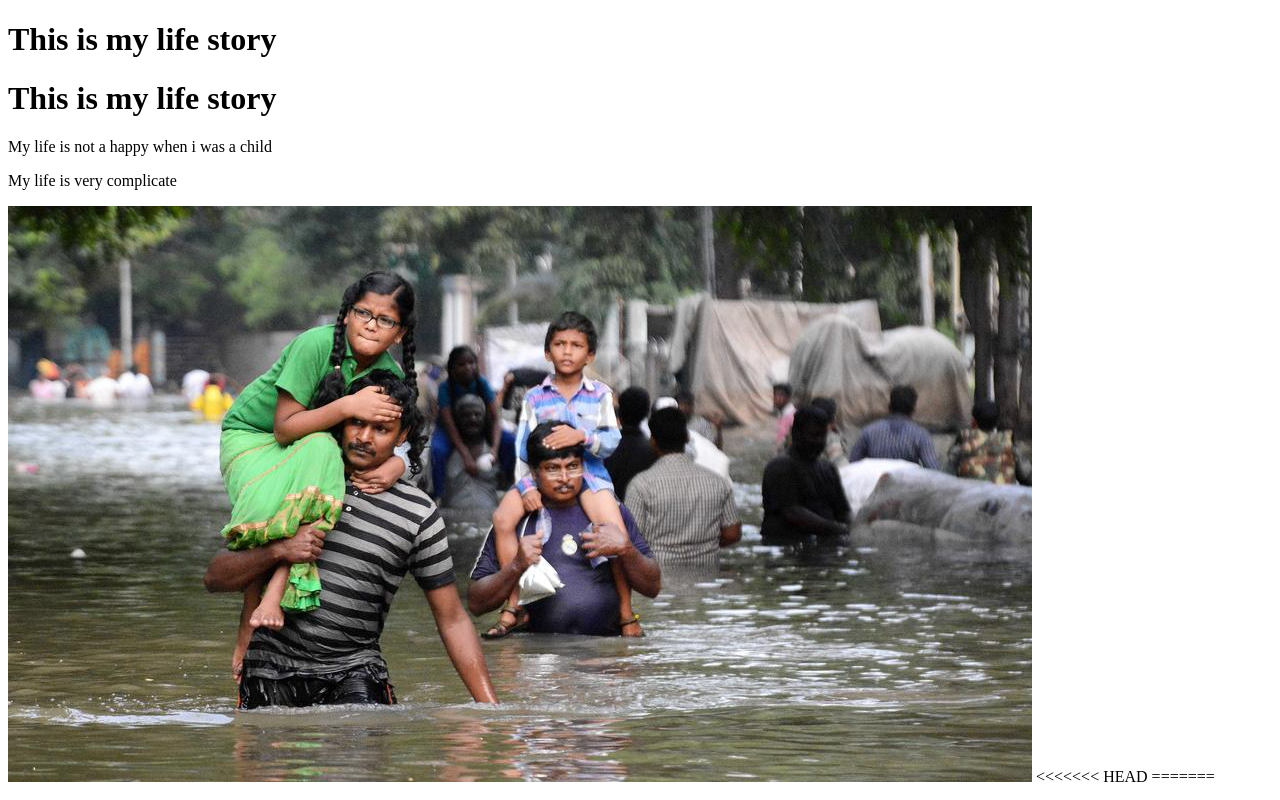
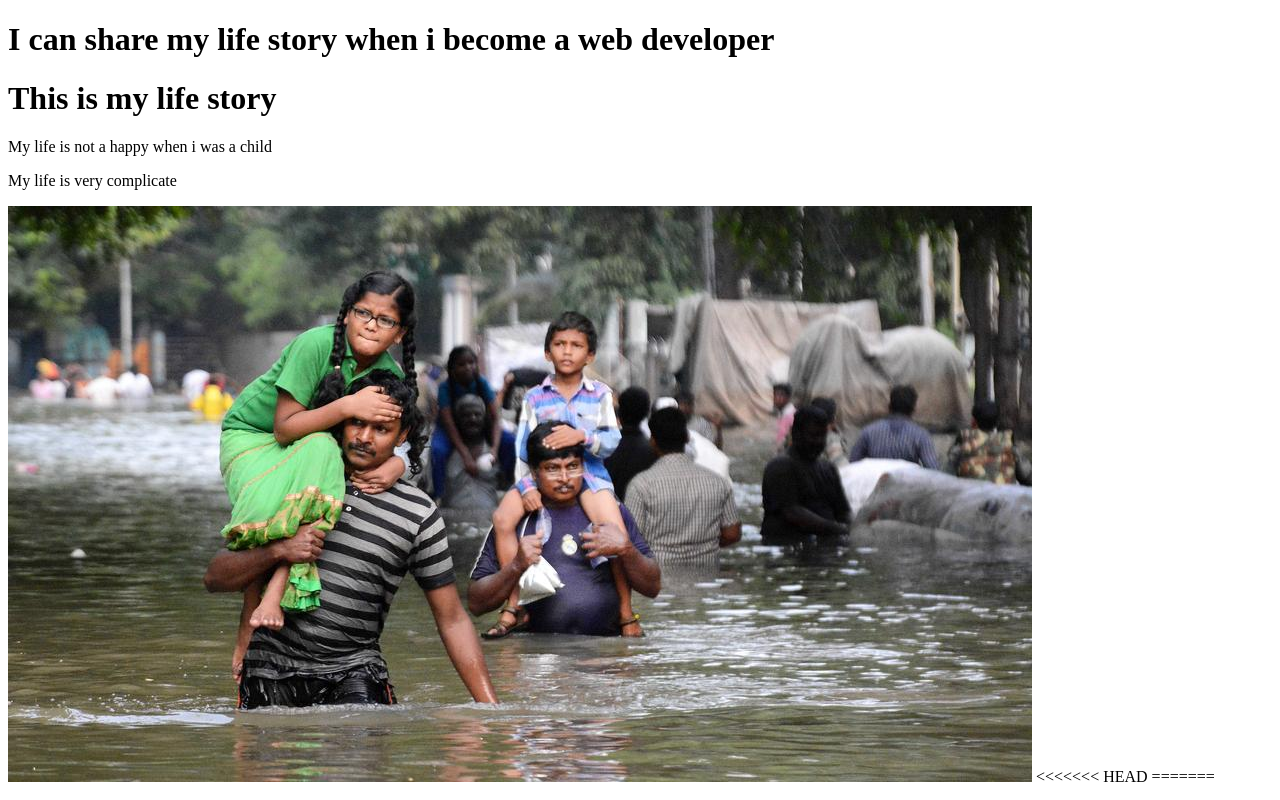
Before and after one commit to Ibrahim-Sikder/My-life-story, a plain HTML site: page index.html in a window 1280 px wide. Shown: the top 800 px of the page. Drawn offline with Linux system fonts and the light colour scheme.

Commit message:
Update index.html

```diff
--- a/index.html
+++ b/index.html
@@ -7,7 +7,7 @@
     <title>Document</title>
 </head>
 <body>
-    <h1>This is my life story </h1>
+    <h1>I can share my life story when i become a web developer  </h1>
     <h1>This is my life story </h1>
     <p>My life is not a happy when i was a child </p>
     <p>My life is very complicate </p>
```
